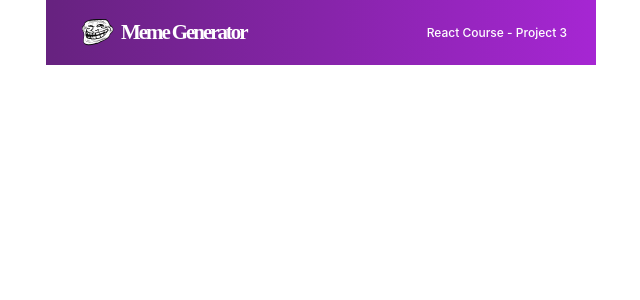
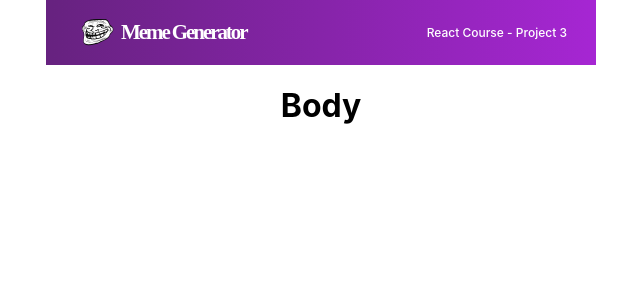
Before and after one commit to Masterchinedum/codespaces-react, a React (Vite) app: page / in a window 1280 px wide. Shown: the top 300 px of the page, without its empty margins (319-959 px from the left). Built offline with nearby package versions, Linux system fonts and the light colour scheme.

Commit message:
Add Body component to App.jsx

```diff
--- a/src/App.jsx
+++ b/src/App.jsx
@@ -1,11 +1,13 @@
 import React from 'react';
 import Navbar from './components/Navbar';
+import Body from './components/body';
 import './App.css';
 
 const App = () => {
   return (
     <div className='App'>
       <Navbar />
+      <Body />
     </div>
   )
 }
--- a/src/components/body.jsx
+++ b/src/components/body.jsx
@@ -0,0 +1,10 @@
+
+const Body = () => {
+    return (
+        <div>
+            <h1>Body </h1>
+        </div>
+    )
+}
+
+export default Body;
```
